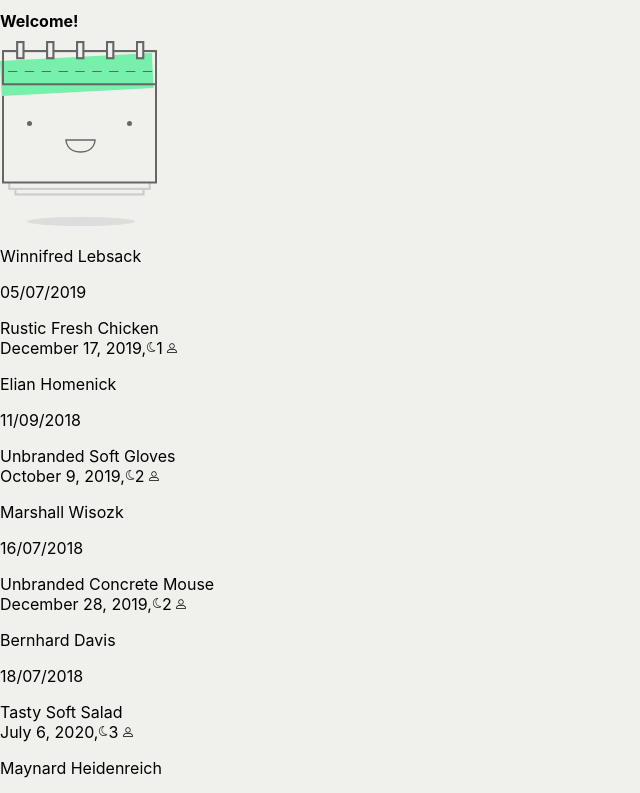
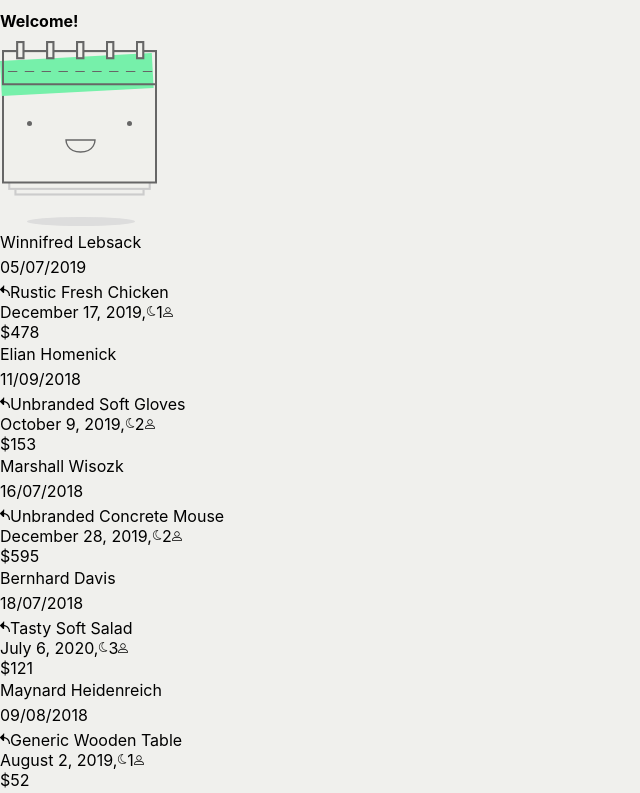
Before and after one commit to lodgify/recruiting-ui-app, a Next.js app: page / in a window 1280 px wide. Shown: the top 793 px of the page, without its empty margins (0-640 px from the left). Built offline with nearby package versions, Linux system fonts and the light colour scheme.

Commit message:
styles: add global paragraph, add svgs and fix alignment

```diff
--- a/modules/bookings/components/BookingsPage/ListItem/ListItem.jsx
+++ b/modules/bookings/components/BookingsPage/ListItem/ListItem.jsx
@@ -22,12 +22,15 @@ const ListItem = ({ item }) => {
       <MidRow
         propertyId={item.propertyId}
         propertyName={item.propertyName}
-        styles={styles.listMidRow}
+        replied={item.replied}
+        styles={styles}
       />
       <BottomRow
         arrivalDate={arrivalDate}
-        styles={styles.listBottomRow}
         people={item.people}
+        amountPaid={item.amountPaid}
+        currencyCode={item.currencyCode}
+        styles={styles}
       />
     </li>
   );
--- a/modules/bookings/components/BookingsPage/ListItem/components/BottomRow.jsx
+++ b/modules/bookings/components/BookingsPage/ListItem/components/BottomRow.jsx
@@ -4,12 +4,27 @@ import PropTypes from 'prop-types';
 import ItemRow from '../../../common/ItemRow/ItemRow';
 import Moon from '../../../common/svg/Moon';
 import Avatar from '../../../common/svg/Avatar';
+import formatCurrency from '../.././../../helpers/formatCurrency';
 
-const BottomRow = ({ arrivalDate, styles = '', people }) => {
+const BottomRow = ({
+  arrivalDate,
+  people,
+  amountPaid,
+  currencyCode = 'USD',
+  styles,
+}) => {
+  const formattedCurrency = formatCurrency(amountPaid, currencyCode);
   return (
-    <ItemRow className={styles}>
-      <span>{arrivalDate}</span>,<Moon width="10" height="14" />
-      <span>{people}</span> <Avatar width="10" height="12" />
+    <ItemRow styles={styles.listBottomRow}>
+      <article className={styles.bottomRowColumn}>
+        <span className={styles.arrivalDate}>{arrivalDate}</span>,
+        <Moon width="10" height="14" />
+        <span className={styles.people}>{people}</span>
+        <Avatar width="10" height="12" />
+      </article>
+      <article className={styles.bottomRowColumnPill}>
+        <span className={styles.pillButton}>{formattedCurrency}</span>
+      </article>
     </ItemRow>
   );
 };
--- a/modules/bookings/components/BookingsPage/ListItem/components/MidRow.jsx
+++ b/modules/bookings/components/BookingsPage/ListItem/components/MidRow.jsx
@@ -2,11 +2,30 @@ import React from 'react';
 import PropTypes from 'prop-types';
 // Components
 import ItemRow from '../../../common/ItemRow/ItemRow';
+import Reply from '../../../common/svg/Reply';
 
-const MidRow = ({ propertyId, styles = '', propertyName }) => {
+const WasReplied = ({ styles, replied }) => {
+  if (replied) {
+    return (
+      <span className={styles}>
+        <Reply height="14" />
+      </span>
+    );
+  } else {
+    return null;
+  }
+};
+
+const MidRow = ({ propertyId, propertyName, replied, styles }) => {
   return (
-    <ItemRow propertyId={propertyId} className={styles}>
-      {propertyName}
+    <ItemRow
+      propertyId={propertyId}
+      styles={replied ? styles.listMidRowReplied : styles.listMidRow}
+    >
+      <>
+        <WasReplied styles={styles.replied} replied={replied} />
+        {propertyName}
+      </>
     </ItemRow>
   );
 };
--- a/modules/bookings/components/BookingsPage/ListItem/item.css
+++ b/modules/bookings/components/BookingsPage/ListItem/item.css
@@ -1,11 +1,13 @@
 .listItem {
   background: transparent;
-  padding: 10px 0;
+  padding: 5px 10px;
   box-shadow: 0 1px 3px -2px grey;
-  height: 120px;
-  display: flex;
-  flex-direction: column;
-  justify-content: space-between;
+}
+
+.listItemSelected {
+  background: white;
+  padding: 5px 10px;
+  box-shadow: 0 1px 3px -2px grey;
 }
 
 .listTopRow {
@@ -17,7 +19,50 @@
   display: flex;
 }
 
+.listMidRow,
+.listBottomRow {
+  margin-left: 20px;
+}
+.replied,
+.listMidRow {
+  margin-right: 7px;
+}
+
+.listMidRowReplied {
+  display: flex;
+}
+
+.listBottomRow {
+  display: flex;
+  margin-top: 5px;
+  position: relative;
+}
+
+.bottomRowColumn {
+  flex: 1;
+}
+.bottomRowColumnPill {
+  border: 1px solid #a29e9e;
+  border-radius: 10px;
+  padding: 2px 30px;
+  position: absolute;
+  right: 0;
+  bottom: 0;
+  font-size: 14px;
+  color: #a29e9e;
+}
+
 .guestName {
   flex: 1;
   margin-left: 10px;
 }
+
+.arrivalDate {
+  color: #a29e9e;
+  margin: 0 5px 0 0;
+}
+
+.people {
+  color: #a29e9e;
+  margin: 0 5px;
+}
--- a/modules/bookings/components/common/ItemRow/ItemRow.jsx
+++ b/modules/bookings/components/common/ItemRow/ItemRow.jsx
@@ -1,7 +1,7 @@
 import React from 'react';
 import PropTypes from 'prop-types';
 
-const ItemRow = ({ item, styles, propertyId = '', children }) => {
+const ItemRow = ({ styles, propertyId = '', children }) => {
   if (propertyId) {
     return (
       <article data-propertyid={propertyId} className={styles}>
--- /dev/null
+++ b/modules/bookings/components/common/svg/Reply.jsx
@@ -0,0 +1,16 @@
+import React from 'react';
+
+const Moon = ({ width = '10', height = '24' }) => {
+  return (
+    <svg
+      width={width}
+      height={height}
+      xmlns="http://www.w3.org/2000/svg"
+      viewBox="0 0 248.435 248.435"
+    >
+      <path d="M102.808 73.51l.016-58.487A15 15 0 1 0 77.221 4.409L4.396 77.195c-5.859 5.856-5.862 15.354-.006 21.213l72.786 72.826a14.994 14.994 0 0 0 16.345 3.256 15.002 15.002 0 0 0 9.264-13.856l.015-56.966c64.991 7.454 115.635 62.793 115.635 129.749 0 8.284 6.716 15 15 15 8.284 0 15-6.716 15-15 0-83.509-64.065-152.325-145.627-159.907z" />
+    </svg>
+  );
+};
+
+export default Moon;
--- /dev/null
+++ b/modules/bookings/helpers/formatCurrency.js
@@ -0,0 +1,23 @@
+/**
+ * Format currency
+ *
+ * @param {Number} amount 50000
+ * @param {Boolean} noDivision defaults to false
+ * @returns {String} $50000
+ *
+ */
+
+// TODO: Write logic to account for other locales depending on the currencyCode
+
+const formatCurrency = (amount, currencyCode = 'USD') => {
+  const options = {
+    style: 'currency',
+    currency: currencyCode,
+    minimumFractionDigits: 0,
+  };
+  const formatter = new Intl.NumberFormat('en-US', options);
+  const result = formatter.format(amount);
+  return result;
+};
+
+export default formatCurrency;
--- a/modules/core/global.css
+++ b/modules/core/global.css
@@ -36,3 +36,7 @@ ul {
   margin: 0;
   width: 100%;
 }
+p {
+  padding: 0;
+  margin: 2px 0 5px;
+}
```
